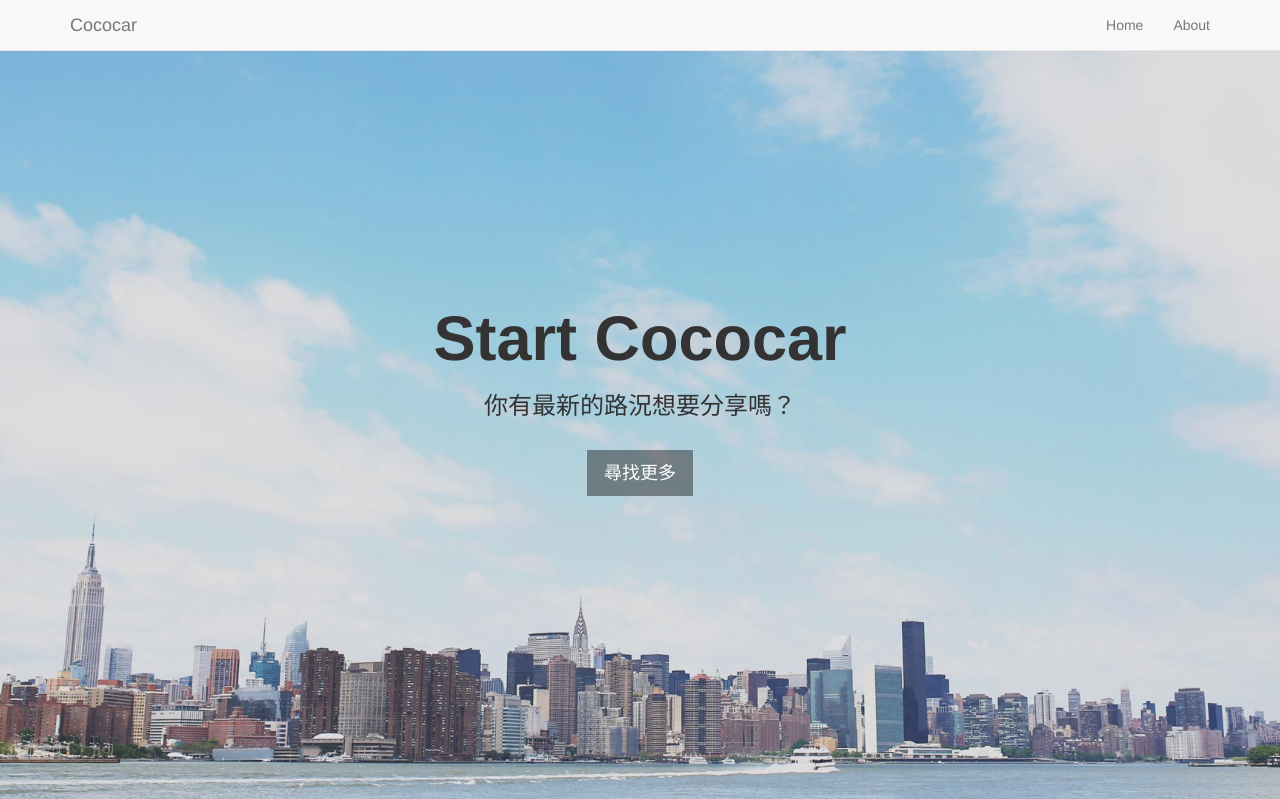
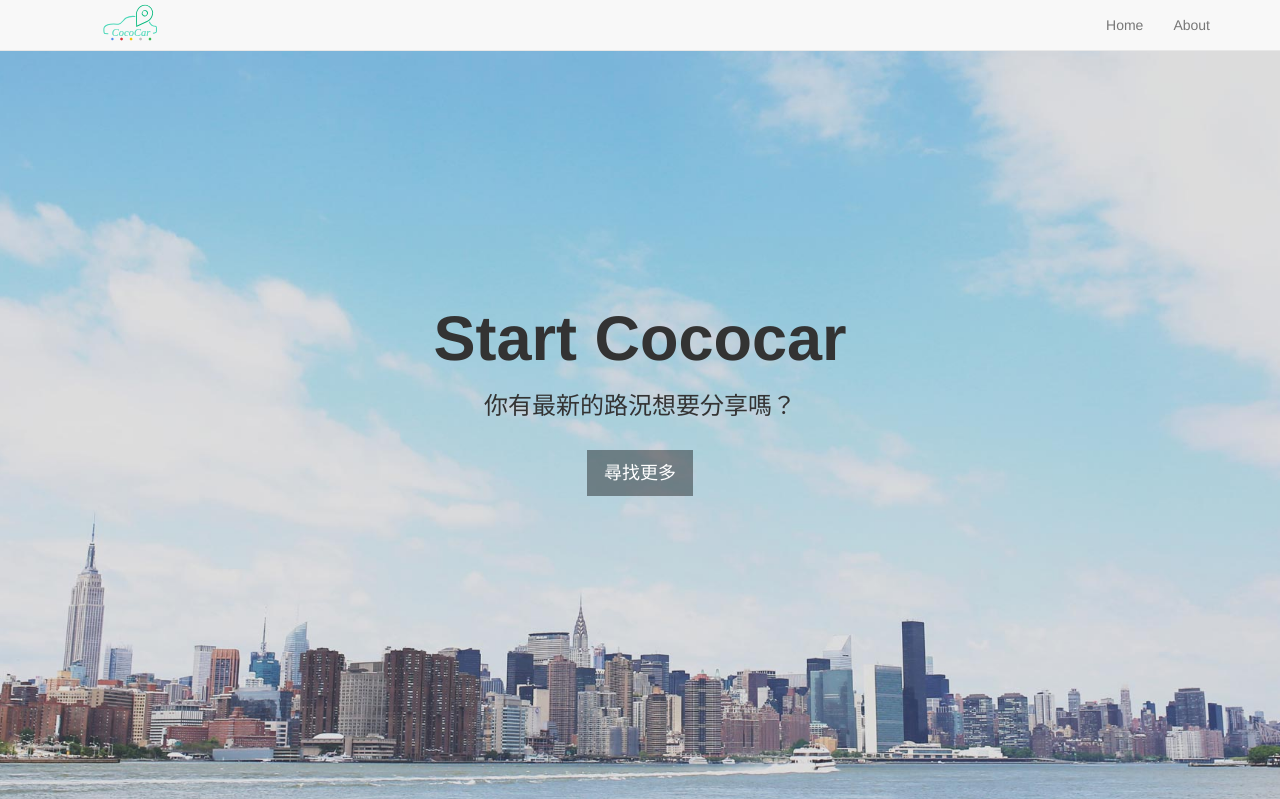
Before and after one commit to ktshen/Cococar, a Django app: page /cococar/about in a window 1280 px wide. Shown: the top 799 px of the page. Run offline with Django 3.2, Linux system fonts and the light colour scheme; some libraries are stand-ins or nearby versions.

Commit message:
Add Logo

```diff
--- a/cocoweb/map/templates/base.html
+++ b/cocoweb/map/templates/base.html
@@ -11,6 +11,9 @@
     <meta name="author" content="">
 
     <title>Cococar - Share your traffic news</title>
+
+    <!-- Favicon -->
+    <link rel="shortcut icon" href="{%  static 'img/favicon.ico' %}">
 
     <!-- Bootstrap Core CSS -->
     <link href="{% static "css/bootstrap.min.css" %}" rel="stylesheet">
--- a/cocoweb/map/templates/map.html
+++ b/cocoweb/map/templates/map.html
@@ -33,7 +33,9 @@
         <ul class="sidebar-nav">
             <a id="menu-close" href="#" class="btn btn-light btn-lg pull-right toggle"><i class="fa fa-times"></i></a>
             <li class="sidebar-brand">
-                <a href="{% url "map:map-home" %}">Cococar</a>
+                <a href="{% url "map:map-home" %}">
+                    <img src="{% static "img/cococar.svg" %}" height="45" width="100">
+                </a>
             </li>
             <li>
                 <a href="{% url "map:map-home" %}">Home</a>
--- a/cocoweb/map/templates/nav.html
+++ b/cocoweb/map/templates/nav.html
@@ -1,3 +1,4 @@
+{% load static %}
 <nav id="mainNav" class="navbar navbar-default navbar-fixed-top">
     <div class="container">
         <!-- Brand and toggle get grouped for better mobile display -->
@@ -5,7 +6,10 @@
             <button type="button" class="navbar-toggle collapsed" data-toggle="collapse" data-target="#bs-example-navbar-collapse-1">
                 <span class="sr-only">Toggle navigation</span> Menu <i class="fa fa-bars"></i>
             </button>
-            <a class="navbar-brand page-scroll" href="{% url "map:map-home" %}">Cococar</a>
+
+            <a  href="{% url "map:map-home" %}">
+                <img src="{% static "img/cococar.svg" %}" height="45" width="120">
+            </a>
         </div>
 
         <!-- Collect the nav links, forms, and other content for toggling -->
```
Also changed, not shown: cocoweb/map/static/img/cococar.svg (added), cocoweb/map/static/img/favicon.ico (added), cocoweb/static/img/cococar.svg (added), cocoweb/static/img/favicon.ico (added), cocoweb/static/img/record.png.
